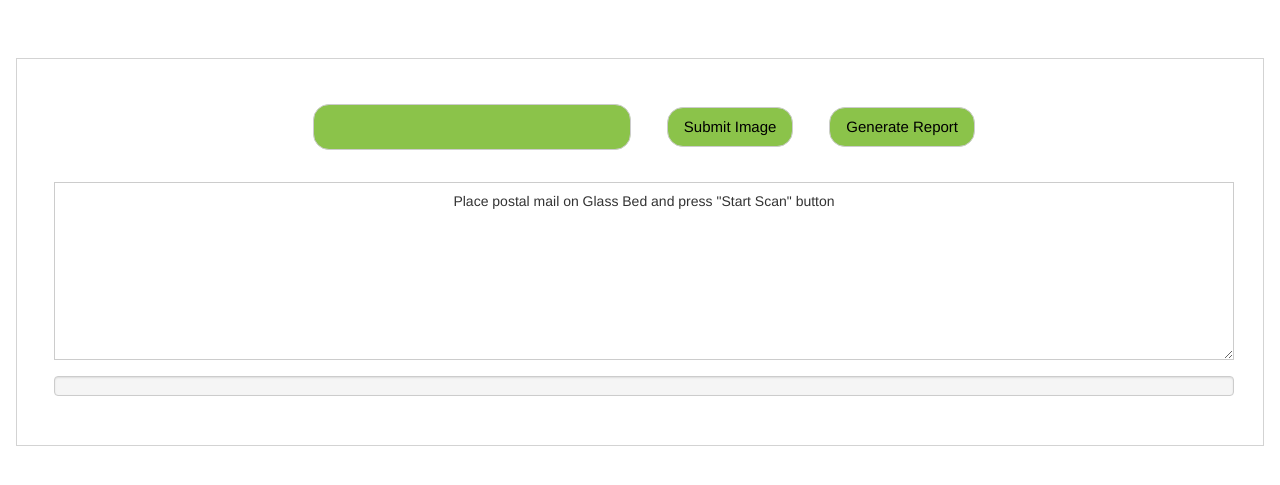
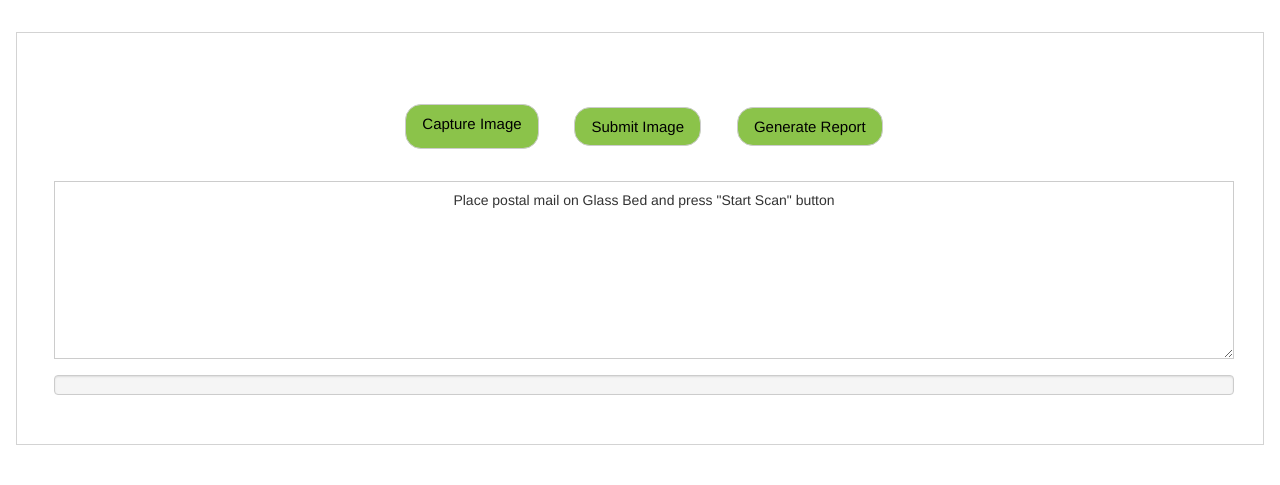
Before and after one commit to SecEveryday/FlaskApp, a Flask app: page / in a window 1280 px wide. Shown: the part 88-573 px from the top of the page. Run offline with Flask 2, Linux system fonts and the light colour scheme; some libraries are stand-ins or nearby versions.

Commit message:
App to APP remove 13

```diff
--- a/templates/new_test.html
+++ b/templates/new_test.html
@@ -57,9 +57,6 @@
 			</div>
 		</div>
 	</header>
-	 <form method='POST' id ='contactForm1' enctype = "multipart/form-data" style="visibility:hidden;">
-     <input name="filename" id="AppToApp_startScan" type="file" accept="image/*" capture="environment" style="visibility:hidden;"/>
-     </form>
     <div id="container">
         <div class="w3-padding-16">
 			<div class="w3-container w3-padding-16 w3-show" id="scanapptable">
@@ -68,9 +65,10 @@
 						<tr>
 							<td class="w3-center">
 								<div style="padding: 1px; margin: 20px; border: 1px; dashed #333333; border-radius: 1px;">
-									<button class="w3-section w3-button w3-border w3-medium w3-padding w3-center w3-margin w3-round-xlarge w3-light-green"><form method='POST' id ='contactForm1' enctype = "multipart/form-data" style="visibility:hidden;">
+                                <form method='POST' id ='contactForm1' enctype = "multipart/form-data" style="visibility:hidden;">
      <input name="filename" id="AppToApp_startScan" type="file" accept="image/*" capture="environment" style="visibility:hidden;"/>
-     </form></button>
+     </form>
+									<button class="w3-section w3-button w3-border w3-medium w3-padding w3-center w3-margin w3-round-xlarge w3-light-green"><label for="AppToApp_startScan" >Capture Image</label></button>
                                     <button class="w3-section w3-button w3-border w3-medium w3-padding w3-center w3-margin w3-round-xlarge w3-light-green"  id="ApptoApp_submitScan" >Submit Image</button>
 									<button class="w3-section w3-button w3-border w3-medium w3-padding w3-center w3-margin w3-round-xlarge w3-light-green"  id="AppToApp_report" >Generate Report</button>
 									<textarea class="w3-section w3-input w3-border w3-padding w3-right w3-center w3-margin-left" id="retresponse" type="text" name="Message" rows="8" cols="40" readonly> Place postal mail on Glass Bed and press "Start Scan" button </textarea>
```
